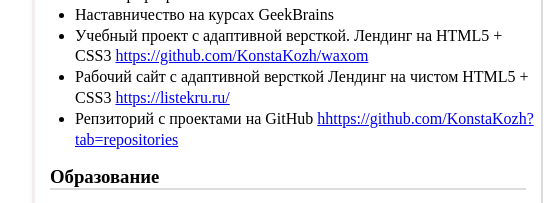
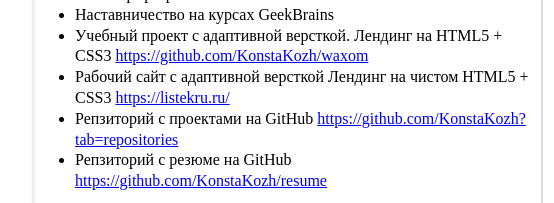
Before and after one commit to KonstaKozh/resume, a website: page index.html in a window 1280 px wide. Shown: the part 529-732 px from the top of the page, 221-775 px from the left. Drawn offline with Linux system fonts and the light colour scheme.

Commit message:
edit article information

```diff
--- a/index.html
+++ b/index.html
@@ -40,10 +40,12 @@
                     <li>Рабочий сайт с адаптивной версткой
                         Лендинг на чистом HTML5 + CSS3
                         <a href="https://listekru.ru">https://listekru.ru/</a>
-
                     </li>
                     <li>Репзиторий с проектами на GitHub
-                        <a href="https://github.com/KonstaKozh?tab=repositories">hhttps://github.com/KonstaKozh?tab=repositories</a>
+                        <a href="https://github.com/KonstaKozh?tab=repositories">https://github.com/KonstaKozh?tab=repositories</a>
+                    </li>
+                    <li>Репзиторий с резюме на GitHub
+                        <a href="https://github.com/KonstaKozh/resume">https://github.com/KonstaKozh/resume</a>
                     </li>
                 </ul>
             </article>
```
